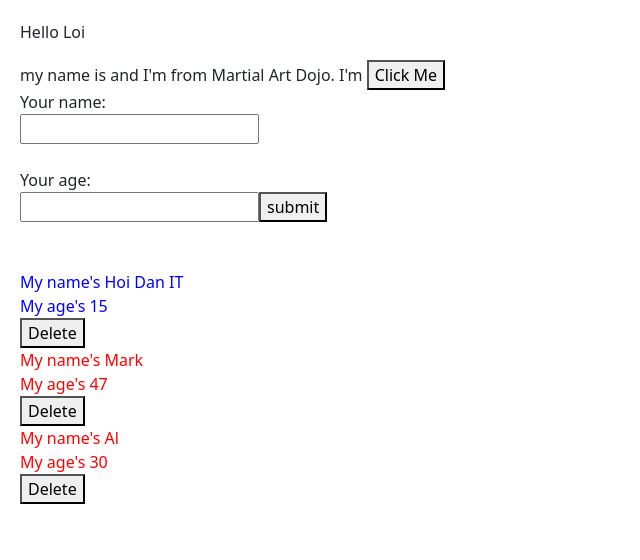
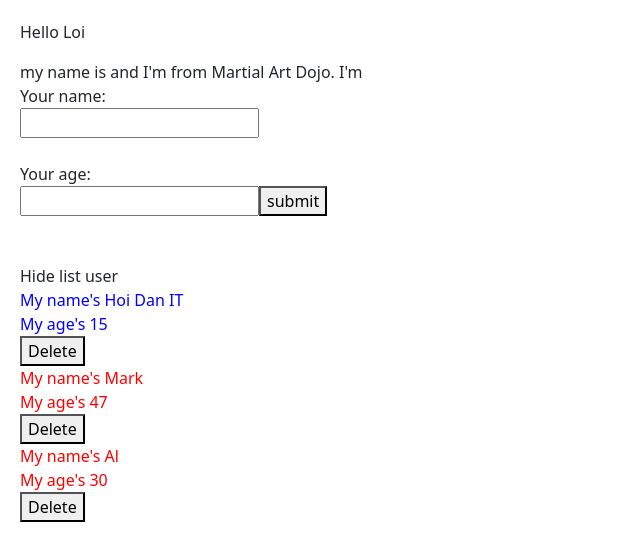
Before and after one commit to louluo311/LearnWithEric, a React (Vite) app in the folder react-app/: page / in a window 1280 px wide. Shown: the top 560 px of the page, without its empty margins (0-640 px from the left). Built offline with nearby package versions, Linux system fonts and the light colour scheme.

Commit message:
video 37

```diff
--- a/react-app/src/component/AddUserInfor.tsx
+++ b/react-app/src/component/AddUserInfor.tsx
@@ -1,64 +1,137 @@
-import React from 'react';
+import React, { useState } from 'react';
 
-class AddUserInfor extends React.Component {
+// class AddUserInfor extends React.Component {
 
-    state = {
-        name: '',
-        address: 'Martial Art Dojo',
-        age: ''
+//     state = {
+//         name: '',
+//         address: 'Martial Art Dojo',
+//         age: ''
+//     }
+
+
+//     handleOnSubmit = (event) => {
+//         event.preventDefault();
+//         // console.log(this.state)
+
+//         this.props.handleAddNewUser({
+//             id: Math.floor(Math.random() * 100 + 1) + '-random',
+//             name: this.state.name,
+//             age: this.state.age
+//         });
+
+//     }
+
+//     handleOnChangeName = (event) => {
+//         // console.log(event.target.value);
+//         this.setState({
+//             name: event.target.value,
+//         })
+//     }
+
+//     handleOnChangeAge = (event) => {
+//         // console.log(event.target.value);
+//         this.setState({
+//             age: event.target.value,
+//         })
+//     }
+
+//     render() {
+//         return (
+//             <>
+//                 my name is {this.state.name} and I'm from {this.state.address}. I'm {this.state.age}
+//                 <form onSubmit={(event) => this.handleOnSubmit(event)}>
+//                     <label>Your name:</label>
+//                     <br />
+//                     <input
+//                         value={this.state.name}
+//                         onChange={(event) => this.handleOnChangeName(event)}
+//                         type="text" />
+//                     <br /><br />
+//                     <label>Your age:</label>
+//                     <br />
+//                     <input
+//                         value={this.state.age}
+//                         onChange={(event) => this.handleOnChangeAge(event)}
+//                         type="text" />
+//                     <button>submit</button>
+//                 </form>
+//             </>
+//         )
+//     }
+// }
+
+
+const AddUserInfor = (props) => {
+
+    const [name, setName] = useState('')
+    const [address, setAddress] = useState('Martial Art Dojo')
+    const [age, setAge] = useState('')
+    // state = {
+    //     name: '',
+    //     address: 'Martial Art Dojo',
+    //     age: ''
+    // }
+
+
+    const handleOnSubmit = (event) => {
+        event.preventDefault();
+        // props tu cha truyen xuong
+        props.handleAddNewUser({
+            id: Math.floor(Math.random() * 100 + 1) + '-random',
+            name: name,
+            age: age
+        })
+    };
+    // handleOnSubmit = (event) => {
+    //     event.preventDefault();
+    //     // console.log(this.state)
+
+    //     this.props.handleAddNewUser({
+    //         id: Math.floor(Math.random() * 100 + 1) + '-random',
+    //         name: this.state.name,
+    //         age: this.state.age
+    //     });
+
+    // }
+
+    const handleOnChangeName = (event) => {
+        setName(event.target.value)
+        // this.setState({
+        //     name: event.target.value,
+        // })
     }
 
-
-    handleOnSubmit = (event) => {
-        event.preventDefault();
-        // console.log(this.state)
-
-        this.props.handleAddNewUser({
-            id: Math.floor(Math.random() * 100 + 1) + '-random',
-            name: this.state.name,
-            age: this.state.age
-        });
-
+    const handleOnChangeAge = (event) => {
+        // console.log(event.target.value);
+        setAge(event.target.value)
+        // this.setState({
+        //     age: event.target.value,
+        // })
     }
 
-    handleOnChangeName = (event) => {
-        // console.log(event.target.value);
-        this.setState({
-            name: event.target.value,
-        })
-    }
-
-    handleOnChangeAge = (event) => {
-        // console.log(event.target.value);
-        this.setState({
-            age: event.target.value,
-        })
-    }
-
-    render() {
     return (
         <>
-                my name is {this.state.name} and I'm from {this.state.address}. I'm {this.state.age}
-                <button onClick={(event) => {this.handleClick(event)} }>Click Me</button>
-                <form onSubmit={(event) => this.handleOnSubmit(event)}>
+            my name is {name} and I'm from {address}. I'm {age}
+            <form onSubmit={(event) => handleOnSubmit(event)}>
                 <label>Your name:</label>
                 <br />
                 <input
-                        value={this.state.name}
-                        onChange={(event) => this.handleOnChangeName(event)}
+                    value={name}
+                    onChange={(event) => handleOnChangeName(event)}
                     type="text" />
                 <br /><br />
                 <label>Your age:</label>
                 <br />
                 <input
-                        value={this.state.age}
-                        onChange={(event) => this.handleOnChangeAge(event)}
+                    value={age}
+                    onChange={(event) => handleOnChangeAge(event)}
                     type="text" />
                 <button>submit</button>
             </form>
         </>
     )
 }
-}
+
+
 
 export default AddUserInfor;
--- /dev/null
+++ b/react-app/src/component/AddUserInfor2.tsx
@@ -0,0 +1,38 @@
+import React from 'react'
+
+const AddUserInfor2 = () => {
+    const name = '';
+    const address = 'Martial Art';
+    const age = '';
+
+    const handleOnChangeName = (event) =>{
+        // alert('me')
+    }
+
+    const handleOnChangeAge = (event) => {
+        // alert('me')
+    }
+  return (
+      <>
+          my name is {name} and I'm from {address}. I'm {age}
+          <form>
+              <label>Your name:</label>
+              <br />
+              <input
+                  value={name}
+                  type="text"
+                  onChange={(event) => handleOnChangeName()} />
+              <br /><br />
+              <label>Your age:</label>
+              <br />
+              <input
+                  value={age}
+                  type="text"
+                  onChange={(event) => handleOnChangeAge()} />
+              <button>submit</button>
+          </form>
+      </>
+  )
+}
+
+export default AddUserInfor2
--- a/react-app/src/component/DisplayInfor.tsx
+++ b/react-app/src/component/DisplayInfor.tsx
@@ -1,4 +1,4 @@
-import React from "react";
+import React, { useState } from "react";
 import './DisplayInfor.scss'
 // Stateful
 // class DisplayInfor extends React.Component {
@@ -39,11 +39,16 @@ import './DisplayInfor.scss'
 //Stateless
 const DisplayInfor = (props) => {
     const { listUsers } = props;
-    console.log('>>> call me render')
+    const [isShowHideListUser, setShowHideListUser] = useState(true);
+    const hangleShowHideListUser = () => {
+        setShowHideListUser(!isShowHideListUser)
+    }
     return (
-            <div className="display-infor-container">
-
-                {true&&
+        <div className="display-infor-container">
+            <div>
+                <span onClick={() => hangleShowHideListUser()}>{isShowHideListUser? 'Hide':'Show' } list user</span>
+                </div>
+            {isShowHideListUser &&
                     <div>
                         {listUsers.map((user, index) => {
                             // console.log(listUsers)
--- a/react-app/src/component/MyComponent.tsx
+++ b/react-app/src/component/MyComponent.tsx
@@ -1,46 +1,81 @@
-import React from "react";
+import React, { useState } from "react";
 import AddUserInfor from "./AddUserInfor";
+// import AddUserInfor2 from "./AddUserInfor2";
 import DisplayInfor from "./DisplayInfor";
 
-class MyComponent extends React.Component {
+// class MyComponent extends React.Component {
 
-    state = {
-        listUsers: [
+//     state = {
+//         listUsers: [
+//             { id: 1, name: 'Hoi Dan IT', age: '15' },
+//             { id: 2, name: 'Mark', age: '47' },
+//             { id: 3, name: 'Al', age: '30' },
+//         ]
+//     }
+
+//     handleAddNewUser = (userObject) => {
+//         // console.log('>>> Check data from parent ', userObject);
+//         this.setState({
+//             listUsers: [userObject, ...this.state.listUsers]
+//         })
+//     }
+
+//     handleDeleteUser = (userId) => {
+//         let listUserClone = [...this.state.listUsers];
+//         listUserClone = listUserClone.filter(item => item.id !== userId);
+//         this.setState({
+//             listUsers: listUserClone
+//         })
+//     }
+//     render() {
+//         //DRY -> 'DON'T REPEAT YOURSELF'
+//         return (
+//             <div>
+//                 <AddUserInfor
+//                     handleAddNewUser={this.handleAddNewUser}
+//                 />
+//                 <AddUserInfor2></AddUserInfor2>
+//                 <br /><br />
+//                 <DisplayInfor
+//                     listUsers={this.state.listUsers}
+//                     handleDeleteUser={this.handleDeleteUser}
+//                 />
+//             </div>
+//         );
+//     }
+// }
+
+const MyComponent = (props) => {
+    const [listUsers, setListUsers] = useState([
         { id: 1, name: 'Hoi Dan IT', age: '15' },
-            {id: 2, name : 'Mark', age : '47' },
-            {id: 3, name : 'Al', age : '30' },
-        ]
+        { id: 2, name: 'Mark', age: '47' },
+        { id: 3, name: 'Al', age: '30' },
+    ])
+
+    const handleAddNewUser = (userObject) => {
+        setListUsers([userObject, ...listUsers])
     }
 
-    handleAddNewUser = (userObject) => {
-        // console.log('>>> Check data from parent ', userObject);
-        this.setState({
-            listUsers: [userObject, ...this.state.listUsers]
-        })
+    const handleDeleteUser = (userId) => {
+        let listUserClone = [...listUsers];
+        listUserClone = listUserClone.filter(item => item.id !== userId);
+        setListUsers(listUserClone)
+
     }
 
-    handleDeleteUser = (userId) => {
-        let listUserClone = [...this.state.listUsers];
-        listUserClone = listUserClone.filter(item => item.id !== userId);
-        this.setState({
-            listUsers: listUserClone
-        })
-    }
-    render() {
-        //DRY -> 'DON'T REPEAT YOURSELF'
     return (
-            <div>
+        < div >
             <AddUserInfor
-                    handleAddNewUser={this.handleAddNewUser}
+                handleAddNewUser={handleAddNewUser}
             />
             <br /><br />
             <DisplayInfor
-                    listUsers={this.state.listUsers}
-                    handleDeleteUser = {this.handleDeleteUser}
+                listUsers={listUsers}
+                handleDeleteUser={handleDeleteUser}
             />
-            </div>
-        );
-    }
+        </div >
+    )
+
 }
 
 export default MyComponent;
```
Lines whose indentation alone changed are shown as unchanged.
